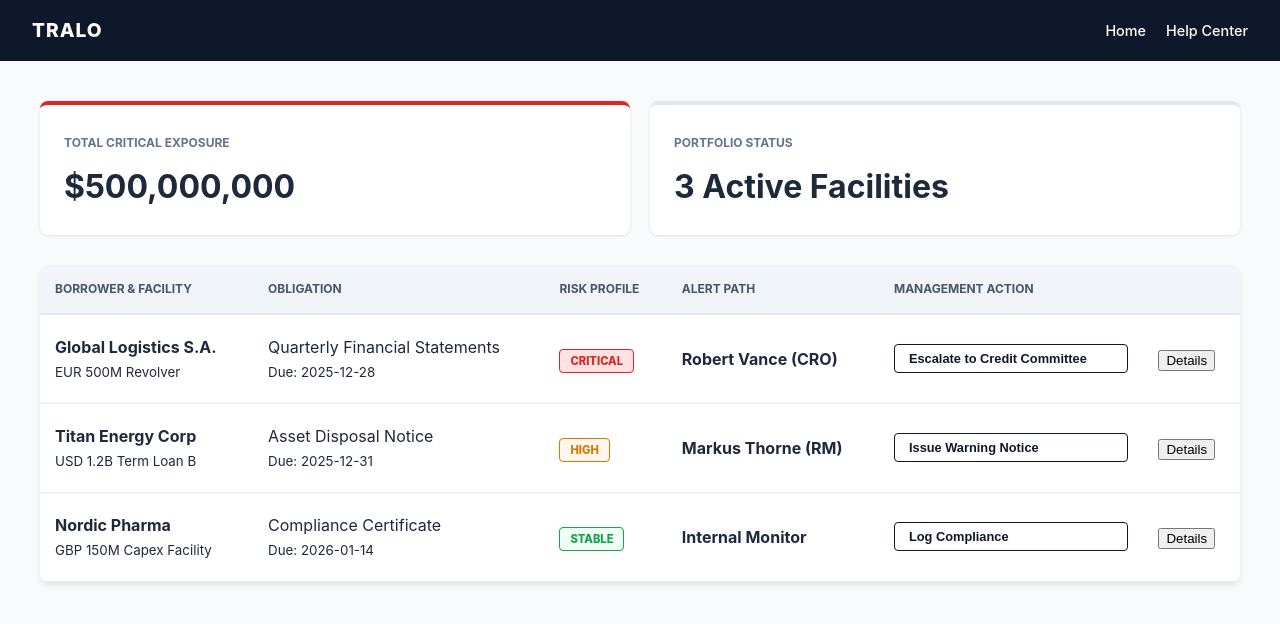
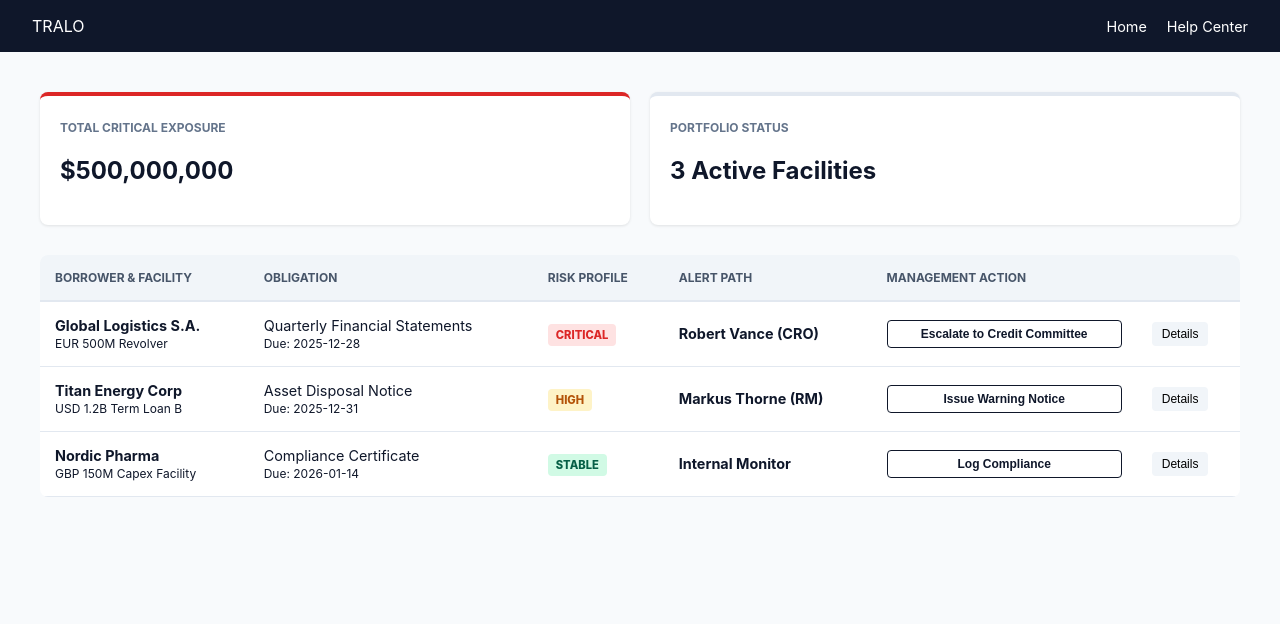
Before and after one commit to edimaudo/Tralo, a Flask app: page /dashboard in a window 1280 px wide. Shown: the top 624 px of the page. Run offline with Flask 3, Linux system fonts and the light colour scheme.

Commit message:
Update style.css

```diff
--- a/static/css/style.css
+++ b/static/css/style.css
@@ -2,86 +2,54 @@
     --navy: #0f172a;
     --accent: #2563eb;
     --crit: #dc2626;
-    --high: #d97706;
-    --safe: #16a34a;
-    --bg: #f8fafc;
     --border: #e2e8f0;
-    --slate: #64748b;
 }
 
-body { font-family: 'Inter', system-ui, sans-serif; background: var(--bg); margin: 0; color: #1e293b; line-height: 1.5; }
+body { font-family: 'Inter', sans-serif; background: #f8fafc; margin: 0; color: var(--navy); }
 
 /* Navigation */
 nav { background: var(--navy); color: white; padding: 1rem 2rem; display: flex; justify-content: space-between; align-items: center; }
-nav .logo { font-weight: 800; letter-spacing: 1px; font-size: 1.2rem; }
-nav a { color: white; text-decoration: none; margin-left: 20px; font-size: 0.9rem; font-weight: 500; }
+nav a { color: white; text-decoration: none; margin-left: 20px; font-size: 0.9rem; }
 
-/* Landing Layout */
-.hero { text-align: center; padding: 120px 20px; background: linear-gradient(135deg, #0f172a 0%, #1e293b 100%); color: white; height: 100vh; display: flex; flex-direction: column; justify-content: center; align-items: center; box-sizing: border-box;}
-.hero h1 { font-size: 4rem; margin: 0; }
-.hero p { font-size: 1.25rem; color: #94a3b8; max-width: 600px; margin: 20px 0 40px; }
+/* Dashboard Header */
+.container { padding: 40px; max-width: 1300px; margin: auto; }
+.summary-bar { display: flex; gap: 20px; margin-bottom: 30px; }
+.stat-card { background: white; padding: 20px; border-radius: 8px; flex: 1; border-top: 4px solid var(--border); box-shadow: 0 1px 3px rgba(0,0,0,0.1); }
+.stat-card.critical { border-top-color: var(--crit); }
+.stat-card label { font-size: 0.75rem; text-transform: uppercase; font-weight: 700; color: #64748b; }
 
-/* Dashboard Components */
-.container { padding: 40px; max-width: 1400px; margin: auto; }
-.summary-bar { display: flex; gap: 20px; margin-bottom: 30px; }
-.stat-card { background: white; padding: 24px; border-radius: 8px; flex: 1; box-shadow: 0 1px 3px rgba(0,0,0,0.1); border-top: 4px solid var(--border); }
-.stat-card.critical { border-top-color: var(--crit); }
-.stat-card label { font-size: 0.75rem; color: var(--slate); text-transform: uppercase; font-weight: 700; }
-.stat-card h2 { margin: 10px 0 0 0; font-size: 2rem; }
+/* Table and Workflow Buttons */
+.data-table { width: 100%; border-collapse: collapse; background: white; border-radius: 8px; overflow: hidden; }
+.data-table th { background: #f1f5f9; padding: 15px; text-align: left; font-size: 0.75rem; text-transform: uppercase; color: #475569; border-bottom: 2px solid var(--border); }
+.data-table td { padding: 15px; border-bottom: 1px solid var(--border); font-size: 0.9rem; }
 
-/* Table Styling */
-.data-table { width: 100%; border-collapse: collapse; background: white; border-radius: 8px; overflow: hidden; box-shadow: 0 4px 6px -1px rgba(0,0,0,0.1); }
-.data-table th { background: #f1f5f9; padding: 15px; text-align: left; font-size: 0.75rem; text-transform: uppercase; color: #475569; border-bottom: 2px solid var(--border); }
-.data-table td { padding: 20px 15px; border-bottom: 1px solid var(--border); }
+.workflow-btn {
+    background: #fff;
+    border: 1px solid var(--navy);
+    color: var(--navy);
+    padding: 6px 12px;
+    border-radius: 4px;
+    font-size: 0.75rem;
+    font-weight: 700;
+    cursor: pointer;
+    width: 100%;
+    transition: 0.2s;
+}
+
+.workflow-btn:hover { background: var(--navy); color: white; }
+
+/* Detail Drawer */
+.detail-drawer { background: #fdfdfd; }
+.detail-grid { padding: 20px; display: grid; grid-template-columns: repeat(4, 1fr); gap: 20px; border-left: 5px solid var(--accent); }
+.detail-item { font-size: 0.8rem; }
+.detail-toggle { background: #f1f5f9; border: none; padding: 5px 10px; border-radius: 4px; cursor: pointer; font-size: 0.75rem; }
 
 /* Badges */
-.badge { padding: 4px 10px; border-radius: 4px; font-size: 0.7rem; font-weight: 800; border: 1px solid; }
-.CRITICAL { background: #fee2e2; color: var(--crit); border-color: var(--crit); }
-.HIGH { background: #fff7ed; color: var(--high); border-color: var(--high); }
-.STABLE { background: #f0fdf4; color: var(--safe); border-color: var(--safe); }
+.badge { padding: 4px 8px; border-radius: 4px; font-size: 0.7rem; font-weight: 800; }
+.CRITICAL { background: #fee2e2; color: var(--crit); }
+.HIGH { background: #fef3c7; color: #b45309; }
+.STABLE { background: #d1fae5; color: #065f46; }
 
-.btn-action { background: var(--navy); color: white; border: none; padding: 10px 14px; border-radius: 4px; cursor: pointer; font-size: 0.8rem; font-weight: 600; width: 100%; transition: opacity 0.2s; }
-.btn-action:hover { opacity: 0.9; }
-
-/* Help Sections */
-.workflow-grid { display: grid; grid-template-columns: repeat(auto-fit, minmax(250px, 1fr)); gap: 20px; margin: 30px 0; }
-.workflow-card { background: white; padding: 20px; border-radius: 8px; border-top: 4px solid var(--accent); box-shadow: 0 2px 4px rgba(0,0,0,0.05); }
-
-/* Modal */
-.modal { display: none; position: fixed; z-index: 1000; left: 0; top: 0; width: 100%; height: 100%; background: rgba(0,0,0,0.6); backdrop-filter: blur(4px); }
-.modal-content { background: white; margin: 10% auto; padding: 40px; width: 550px; border-radius: 12px; box-shadow: 0 25px 50px -12px rgba(0,0,0,0.25); }
-textarea { width: 100%; margin-top: 15px; padding: 15px; box-sizing: border-box; border: 1px solid var(--border); border-radius: 6px; font-family: inherit; font-size: 0.9rem; }
-
-/* Management Action Workflow Buttons */
-.workflow-btn {
-    background: #ffffff;
-    border: 1.5px solid var(--navy);
-    color: var(--navy);
-    padding: 6px 14px;
-    border-radius: 4px;
-    font-size: 0.8rem;
-    font-weight: 600;
-    cursor: pointer;
-    text-align: left;
-    transition: all 0.2s;
-    width: 100%;
-}
-
-.workflow-btn:hover {
-    background: var(--navy);
-    color: white;
-}
-
-/* Detail Drawer Styling */
-.details-row { background: #fdfdfd; }
-.details-grid {
-    padding: 15px;
-    display: grid;
-    grid-template-columns: repeat(4, 1fr);
-    gap: 20px;
-    font-size: 0.85rem;
-    border-left: 4px solid var(--accent);
-    margin: 10px;
-}
-
-.icon-btn { background: none; border: none; cursor: pointer; font-size: 1.1rem; }
+/* Landing Page */
+.hero { text-align: center; padding: 100px 20px; background: var(--navy); color: white; height: 100vh; display: flex; flex-direction: column; justify-content: center; align-items: center; }
+.btn-main { background: var(--accent); color: white; padding: 15px 30px; text-decoration: none; border-radius: 4px; font-weight: 700; }
```
